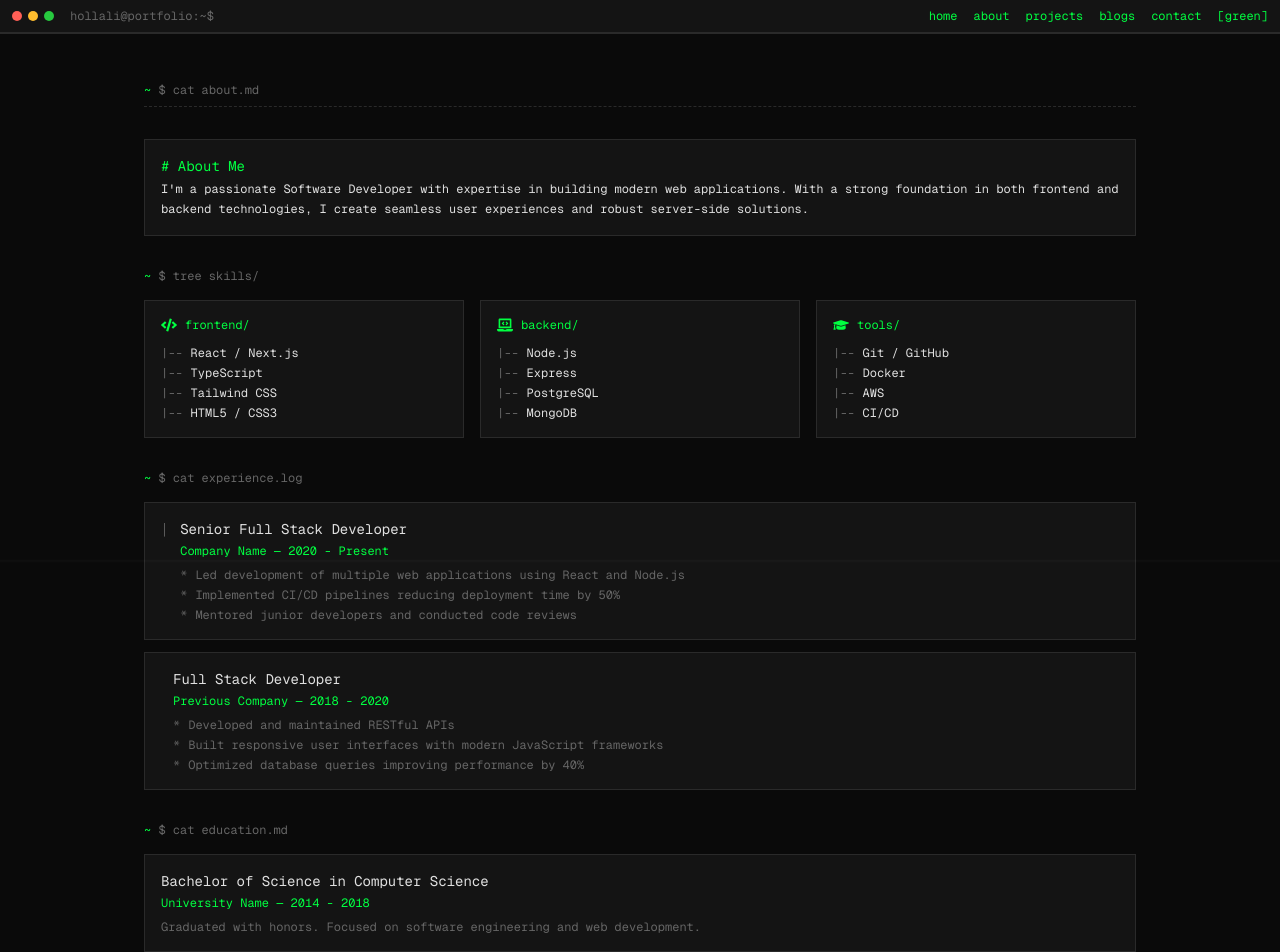
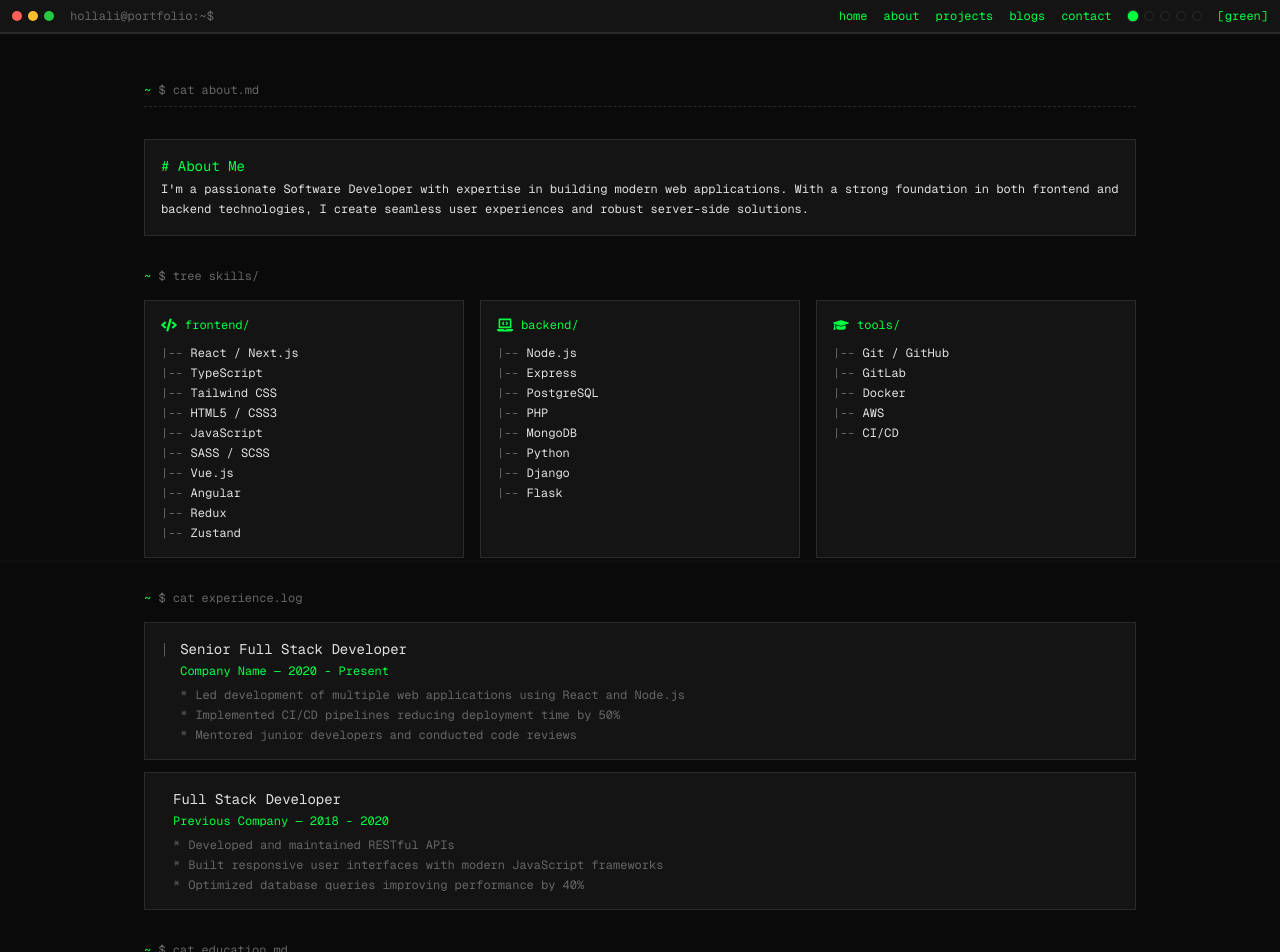
Before and after one commit to hollali/HollaliKelvin, a Next.js app: page /about in a window 1280 px wide. Shown: the top 952 px of the page. Built offline with nearby package versions, Linux system fonts and the light colour scheme.

Commit message:
`Added support for multiple terminal modes and updated theme context and components accordingly`

```diff
--- a/src/app/about/page.tsx
+++ b/src/app/about/page.tsx
@@ -4,9 +4,52 @@ import { FaCode, FaLaptopCode, FaGraduationCap } from "react-icons/fa";
 import { motion } from "framer-motion";
 
 const skills = {
-  frontend: ["React / Next.js", "TypeScript", "Tailwind CSS", "HTML5 / CSS3"],
-  backend: ["Node.js", "Express", "PostgreSQL", "MongoDB"],
-  tools: ["Git / GitHub", "Docker", "AWS", "CI/CD"],
+  frontend: [
+    "React / Next.js",
+    "TypeScript",
+    "Tailwind CSS",
+    "HTML5 / CSS3",
+    "JavaScript",
+    "SASS / SCSS",
+    "Vue.js",
+    "Angular",
+    "Redux",
+    "Zustand",
+  ],
+  backend: [
+    "Node.js",
+    "Express",
+    "PostgreSQL",
+    "PHP",
+    "MongoDB",
+    "Python",
+    "Django",
+    "Flask",
+  ],
+  build: ["Vite", "Webpack", "Babel", "ESLint", "Prettier"],
+  authentication: [
+    "JWT",
+    "OAuth2",
+    "Next Auth",
+    "Firebase Auth",
+    "Auth0",
+    "Clerk",
+    "Appwrite Auth",
+    "Supabase Auth",
+    "BetterStack Auth",
+  ],
+  database: [
+    "MySQL",
+    "PostgreSQL",
+    "MongoDB",
+    "Redis",
+    "SQLite",
+    "Firebase",
+    "Appwrite",
+    "Supabase",
+    "Neo4j",
+  ],
+  tools: ["Git / GitHub", "GitLab", "Docker", "AWS", "CI/CD"],
 };
 
 const experience = [
@@ -40,7 +83,8 @@ export default function About() {
         initial={{ opacity: 0 }}
         animate={{ opacity: 1 }}
       >
-        <span style={{ color: 'var(--terminal-accent)' }}>~</span> $ cat about.md
+        <span style={{ color: "var(--terminal-accent)" }}>~</span> $ cat
+        about.md
         <hr className="terminal-separator my-2" />
       </motion.div>
 
@@ -50,7 +94,12 @@ export default function About() {
         animate={{ opacity: 1, y: 0 }}
         transition={{ delay: 0.1 }}
       >
-        <div className="text-sm mb-1" style={{ color: 'var(--terminal-accent)' }}># About Me</div>
+        <div
+          className="text-sm mb-1"
+          style={{ color: "var(--terminal-accent)" }}
+        >
+          # About Me
+        </div>
         <p className="text-xs text-[#e0e0e0] leading-relaxed">
           I&apos;m a passionate Software Developer with expertise in building
           modern web applications. With a strong foundation in both frontend and
@@ -66,7 +115,8 @@ export default function About() {
         transition={{ delay: 0.2 }}
       >
         <div className="text-xs text-[#666] mb-4">
-          <span style={{ color: 'var(--terminal-accent)' }}>~</span> $ tree skills/
+          <span style={{ color: "var(--terminal-accent)" }}>~</span> $ tree
+          skills/
         </div>
         <div className="grid grid-cols-1 md:grid-cols-3 gap-4">
           {[
@@ -82,12 +132,23 @@ export default function About() {
               transition={{ delay: 0.2 + gi * 0.1 }}
             >
               <div className="flex items-center gap-2 mb-3">
-                <group.icon className="h-4 w-4" style={{ color: 'var(--terminal-accent)' }} />
-                <span className="text-xs" style={{ color: 'var(--terminal-accent)' }}>{group.title}/</span>
+                <group.icon
+                  className="h-4 w-4"
+                  style={{ color: "var(--terminal-accent)" }}
+                />
+                <span
+                  className="text-xs"
+                  style={{ color: "var(--terminal-accent)" }}
+                >
+                  {group.title}/
+                </span>
               </div>
               <div className="space-y-1">
                 {group.items.map((item) => (
-                  <div key={item} className="text-xs text-[#e0e0e0] flex items-center gap-2">
+                  <div
+                    key={item}
+                    className="text-xs text-[#e0e0e0] flex items-center gap-2"
+                  >
                     <span className="text-[#666]">|--</span>
                     {item}
                   </div>
@@ -105,7 +166,8 @@ export default function About() {
         transition={{ delay: 0.4 }}
       >
         <div className="text-xs text-[#666] mb-4">
-          <span style={{ color: 'var(--terminal-accent)' }}>~</span> $ cat experience.log
+          <span style={{ color: "var(--terminal-accent)" }}>~</span> $ cat
+          experience.log
         </div>
         {experience.map((exp, ei) => (
           <motion.div
@@ -122,12 +184,18 @@ export default function About() {
               </div>
               <div className="min-w-0 flex-1">
                 <div className="text-sm text-[#e0e0e0] mb-1">{exp.title}</div>
-                <div className="text-xs mb-2" style={{ color: 'var(--terminal-accent)' }}>
+                <div
+                  className="text-xs mb-2"
+                  style={{ color: "var(--terminal-accent)" }}
+                >
                   {exp.company} &mdash; {exp.period}
                 </div>
                 <ul className="space-y-1">
                   {exp.items.map((item, ii) => (
-                    <li key={ii} className="text-xs text-[#666] flex items-start gap-2">
+                    <li
+                      key={ii}
+                      className="text-xs text-[#666] flex items-start gap-2"
+                    >
                       <span className="text-[#555]">*</span>
                       {item}
                     </li>
@@ -145,17 +213,24 @@ export default function About() {
         transition={{ delay: 0.6 }}
       >
         <div className="text-xs text-[#666] mb-4">
-          <span style={{ color: 'var(--terminal-accent)' }}>~</span> $ cat education.md
+          <span style={{ color: "var(--terminal-accent)" }}>~</span> $ cat
+          education.md
         </div>
         <div className="terminal-card">
           <div className="text-sm text-[#e0e0e0] mb-1">
-            Bachelor of Science in Computer Science
+            Advanced Diploma in Software Engineering
           </div>
-          <div className="text-xs mb-2" style={{ color: 'var(--terminal-accent)' }}>
-            University Name &mdash; 2014 - 2018
+          <div
+            className="text-xs mb-2"
+            style={{ color: "var(--terminal-accent)" }}
+          >
+            IPMC University Collage &mdash; 2021 - 2025
           </div>
           <p className="text-xs text-[#666]">
-            Graduated with honors. Focused on software engineering and web development.
+            Graduated with honors. Focused on software engineering , web
+            development, and database management. Completed several projects
+            that involved full-stack development, including both frontend and
+            backend components.
           </p>
         </div>
       </motion.div>
--- a/src/app/components/Hero.tsx
+++ b/src/app/components/Hero.tsx
@@ -6,7 +6,8 @@ import { FaGithub, FaLinkedin, FaTwitter } from "react-icons/fa";
 import { motion } from "framer-motion";
 import { useEffect, useState } from "react";
 
-const tagline = "Software Engineer | Mobile Developer | Open Source Contributor";
+const tagline =
+  "Software Engineer | Mobile Developer | Web Developer |  Open Source Contributor";
 
 export default function Hero() {
   const [displayedTagline, setDisplayedTagline] = useState("");
@@ -34,14 +35,15 @@ export default function Hero() {
               <Image
                 src="/hollali.jpeg"
                 alt="Hollali"
-                width={80}
-                height={80}
-                className="border border-[#2a2a2a]"
+                width={96}
+                height={96}
+                className="rounded-full object-cover border-2 border-[#2a2a2a]"
               />
             </div>
             <div className="min-w-0 flex-1">
               <div className="text-sm text-[#666] mb-1">
-                <span style={{ color: 'var(--terminal-accent)' }}>hollali</span>@portfolio ~ %
+                <span style={{ color: "var(--terminal-accent)" }}>hollali</span>
+                @portfolio ~ %
               </div>
               <motion.h1
                 className="text-2xl md:text-3xl font-mono mb-2"
@@ -49,11 +51,13 @@ export default function Hero() {
                 animate={{ opacity: 1 }}
                 transition={{ duration: 0.5 }}
               >
-                <span style={{ color: 'var(--terminal-accent)' }}>Hi, I&apos;m </span>
+                <span style={{ color: "var(--terminal-accent)" }}>
+                  Hi, I&apos;m{" "}
+                </span>
                 <span className="text-[#ffb000]">Hollali</span>
               </motion.h1>
               <div className="text-sm text-[#e0e0e0] mb-4 min-h-[20px]">
-                <span style={{ color: 'var(--terminal-accent)' }}>$ </span>
+                <span style={{ color: "var(--terminal-accent)" }}>$ </span>
                 <span>{displayedTagline}</span>
                 {showCursor && <span className="animate-pulse">|</span>}
               </div>
--- a/src/app/components/Navbar.tsx
+++ b/src/app/components/Navbar.tsx
@@ -1,6 +1,6 @@
 "use client";
 import Link from "next/link";
-import { useTheme } from "../context/ThemeContext";
+import { useTheme, type TerminalMode } from "../context/ThemeContext";
 import { useState } from "react";
 
 const menuItems = [
@@ -11,8 +11,16 @@ const menuItems = [
   { href: "/contact", label: "contact" },
 ];
 
+const modeDots: Record<TerminalMode, string> = {
+  green: "#00ff41",
+  amber: "#ffb000",
+  blue: "#00bfff",
+  purple: "#bf7fff",
+  red: "#ff4444",
+};
+
 export default function Navbar() {
-  const { mode, toggleMode } = useTheme();
+  const { mode, toggleMode, setMode } = useTheme();
   const [open, setOpen] = useState(false);
 
   return (
@@ -39,14 +47,31 @@ export default function Navbar() {
               </Link>
             ))}
           </div>
+
+          <div className="flex items-center gap-1.5">
+            {(Object.entries(modeDots) as [TerminalMode, string][]).map(([key, color]) => (
+              <button
+                key={key}
+                onClick={() => setMode(key)}
+                className="w-2.5 h-2.5 rounded-full border border-[#2a2a2a] transition-all"
+                style={{
+                  backgroundColor: key === mode ? color : "transparent",
+                  transform: key === mode ? "scale(1.3)" : "scale(1)",
+                }}
+                title={`${key} mode`}
+              />
+            ))}
+          </div>
+
           <button
             onClick={toggleMode}
             className="hover:opacity-80 transition-opacity"
-            title={`Switch to ${mode === "green" ? "amber" : "green"} mode`}
+            title="Cycle mode"
             style={{ color: 'var(--terminal-accent)' }}
           >
-            [{mode === "green" ? "green" : "amber"}]
+            [{mode}]
           </button>
+
           <button
             onClick={() => setOpen(!open)}
             className="sm:hidden hover:opacity-80 transition-opacity"
--- a/src/app/context/ThemeContext.tsx
+++ b/src/app/context/ThemeContext.tsx
@@ -2,7 +2,16 @@
 
 import { createContext, useContext, useEffect, useState } from "react";
 
-export type TerminalMode = "green" | "amber";
+const modes = ["green", "amber", "blue", "purple", "red"] as const;
+export type TerminalMode = (typeof modes)[number];
+
+const accentMap: Record<TerminalMode, string> = {
+  green: "#00ff41",
+  amber: "#ffb000",
+  blue: "#00bfff",
+  purple: "#bf7fff",
+  red: "#ff4444",
+};
 
 interface ThemeContextType {
   mode: TerminalMode;
@@ -21,14 +30,16 @@ export function ThemeProvider({ children }: { children: React.ReactNode }) {
     localStorage.setItem("terminal-mode", newMode);
     document.documentElement.style.setProperty(
       "--terminal-accent",
-      newMode === "amber" ? "#ffb000" : "#00ff41"
+      accentMap[newMode]
     );
-    document.documentElement.classList.toggle("amber", newMode === "amber");
-    document.documentElement.classList.toggle("green", newMode === "green");
+    modes.forEach((m) =>
+      document.documentElement.classList.toggle(m, m === newMode)
+    );
   };
 
   const toggleMode = () => {
-    setMode(mode === "green" ? "amber" : "green");
+    const idx = modes.indexOf(mode);
+    setMode(modes[(idx + 1) % modes.length]);
   };
 
   useEffect(() => {
@@ -37,10 +48,11 @@ export function ThemeProvider({ children }: { children: React.ReactNode }) {
     setModeState(initial);
     document.documentElement.style.setProperty(
       "--terminal-accent",
-      initial === "amber" ? "#ffb000" : "#00ff41"
+      accentMap[initial]
     );
-    document.documentElement.classList.toggle("amber", initial === "amber");
-    document.documentElement.classList.toggle("green", initial === "green");
+    modes.forEach((m) =>
+      document.documentElement.classList.toggle(m, m === initial)
+    );
     document.documentElement.classList.add("dark");
     setMounted(true);
   }, []);
--- a/src/app/globals.css
+++ b/src/app/globals.css
@@ -24,13 +24,11 @@
   --terminal-accent: #00ff41;
 }
 
-.amber {
-  --terminal-accent: #ffb000;
-}
-
-.green {
-  --terminal-accent: #00ff41;
-}
+.green  { --terminal-accent: #00ff41; }
+.amber  { --terminal-accent: #ffb000; }
+.blue   { --terminal-accent: #00bfff; }
+.purple { --terminal-accent: #bf7fff; }
+.red    { --terminal-accent: #ff4444; }
 
 @custom-variant dark (&:where(.dark, .dark *));
 
```
